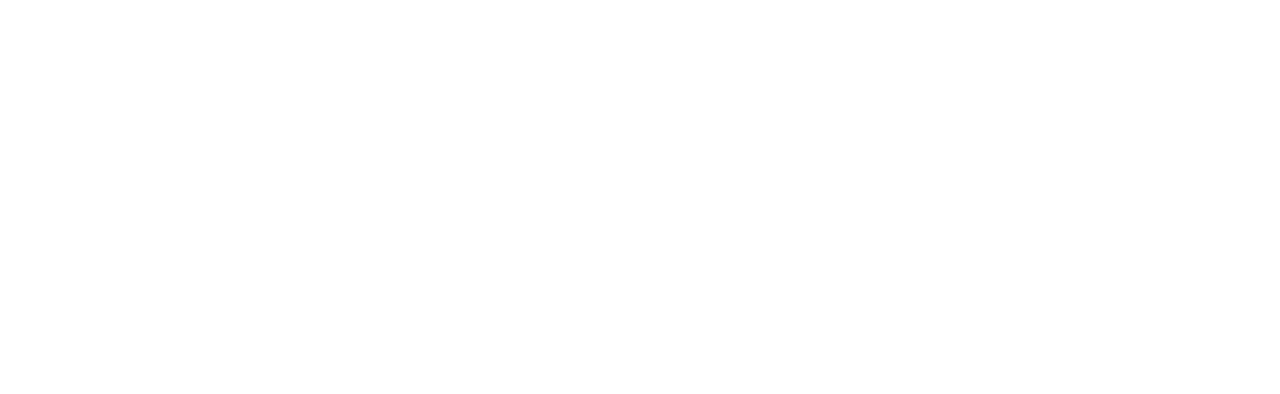
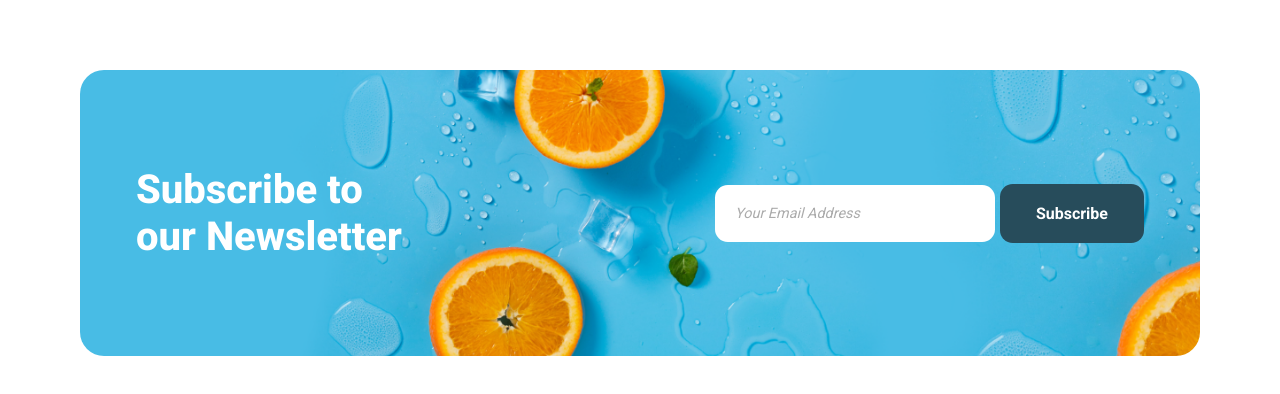
Before and after one commit to Pawlaczenko/organick, a React (Vite) app: page / in a window 1280 px wide. Shown: the part 6367-6761 px from the top of the page. Before the commit the page ends 6437 px from the top, so only its background shows below. Built offline with nearby package versions, Linux system fonts and the light colour scheme.

Commit message:
Add Newsletter Component. Extract Overlay to seperate reusable mixin addColorOverlay. Add Input component. Add new BREAKPOINTS value.

```diff
--- a/src/components/Button/Button.tsx
+++ b/src/components/Button/Button.tsx
@@ -9,11 +9,11 @@
     font-family: var(--family-primary);
 
     width: fit-content;
-    padding: 2.5rem 4.5rem;
+    padding: var(--input-padding) 4.5rem;
     ${flexCenter};
     gap: 1rem;
 
-    border-radius: 1.6rem;
+    border-radius: var(--input-radius);
     border: none;
     background-color: var(--btn-color-back);
     color: var(--btn-color-text);
--- /dev/null
+++ b/src/components/Input/Input.tsx
@@ -0,0 +1,51 @@
+import React, { FC } from 'react'
+import styled from 'styled-components'
+
+interface IInputProps {
+    placeholder: string,
+    type?: React.HTMLInputTypeAttribute,
+    labelText?: string
+}
+
+const Input : FC<IInputProps> = (props) => {
+    return (
+        <StyledInputWrapper>
+            {
+                props.labelText && <StyledLabel>{props.labelText}</StyledLabel>
+            }
+            <StyledInput type={props.type || 'text'} placeholder={props.placeholder} />
+        </StyledInputWrapper>
+    )
+}
+
+const StyledInputWrapper = styled.label`
+
+`;
+
+const StyledLabel = styled.span`
+
+`;
+
+const StyledInput = styled.input`
+    padding: var(--input-padding);
+    width: 35rem;
+    border-radius: var(--input-radius);
+
+    background: white;
+    border: none;
+    color: var(--color-primary);
+    font-size: var(--fs-paragraph);
+    font-family: var(--family-primary);
+
+    &::placeholder {
+        color: #ABABAB;
+        font-style: italic;
+    }
+
+    &:focus {
+        outline: 2px solid var(--color-primary);
+    }
+`;
+
+
+export default Input
--- a/src/components/OfferWindow/OfferWindow.tsx
+++ b/src/components/OfferWindow/OfferWindow.tsx
@@ -1,8 +1,8 @@
-import React, { FC } from 'react'
+import { FC } from 'react'
 import styled from 'styled-components'
 import { BREAKPOINTS } from '../../styles/variables'
-import { flexCenter } from '../../styles/mixins'
 import Heading, { HeadingLevel, HeadingType } from '../Heading/Heading'
+import { addColorOverlay } from '../../styles/mixins'
 
 interface IOfferWindowProps {
     text: string,
@@ -12,7 +12,7 @@
 }
 
 const OfferWindow : FC<IOfferWindowProps> = ({text,upperText,variant,backgroundImage}) => {
-    const headingType : HeadingType = variant === 'dark' ? 'primary' : 'white';
+    const headingType : HeadingType = variant === 'dark' ? 'white' : 'primary';
     return (
         <StyledOfferWindow overlayType={variant} backImgUrl={backgroundImage}>
             <Heading upperText={upperText} level={HeadingLevel.h3} type={headingType}>{text}</Heading>
@@ -36,11 +36,7 @@
 
     @media only screen and (${BREAKPOINTS.burger}){
         & > * {width: 100%;}
-
-        --overlay-color: ${(props) => props.overlayType==='dark' ? "rgba(255,255,255,.6)" : "rgba(0,0,0,.4)"};
-        background:
-            linear-gradient(180deg, var(--overlay-color) 0%, var(--overlay-color) 100%),
-            var(--offer-background);
+        ${(props) => addColorOverlay(props.overlayType,'var(--offer-background)')};
     }
 `;
 
--- /dev/null
+++ b/src/components/Sections/Newsletter/Newsletter.tsx
@@ -0,0 +1,64 @@
+import { FC } from 'react'
+import styled from 'styled-components'
+import Section from '../../../layout/Section';
+import NewsletterBackground from '../../../assets/images/newsletter-background.png';
+import Heading, { HeadingLevel, StyledHeading } from '../../Heading/Heading';
+import Button from '../../Button/Button';
+import Input from '../../Input/Input';
+import { BREAKPOINTS } from '../../../styles/variables';
+import { addColorOverlay, flexCenter } from '../../../styles/mixins';
+
+const Newsletter : FC = () => {
+    return (
+        <NewsletterWrapper>
+            <StyledNewsletter>
+                <Heading level={HeadingLevel.h2} type='white'>Subscribe to <br /> our Newsletter</Heading>
+                <StyledNewsletterForm method='POST'>
+                    <Input placeholder="Your Email Address" type='email'/>
+                    <Button buttonType='default'>Subscribe</Button>
+                </StyledNewsletterForm>
+            </StyledNewsletter>
+        </NewsletterWrapper>
+    )
+}
+
+const NewsletterWrapper = styled(Section)`
+    padding-bottom: var(--section-padding);
+`;
+
+
+const StyledNewsletter = styled.div`
+    --background: url(${NewsletterBackground}) bottom / cover no-repeat;
+    background: var(--background);
+    border-radius: 3rem;
+
+    display: flex;
+    align-items: center;
+    justify-content: space-between;
+    gap: .6rem;
+    flex-wrap: wrap;
+    padding: 12rem 7rem;
+
+    & > ${StyledHeading} {
+        flex: 1;
+    }
+
+    @media only screen and (${BREAKPOINTS.big}){
+        flex-direction: column;
+        padding: 8rem 3rem;
+        text-align: center;
+
+        & > ${StyledHeading} {
+            margin-bottom: 4rem;
+        }
+        ${addColorOverlay('dark','var(--background)')};
+    }
+`;
+
+const StyledNewsletterForm = styled.form`
+    ${flexCenter}
+    flex-wrap: wrap;
+    gap: .6rem;
+`;
+
+export default Newsletter
--- a/src/components/Sections/OffersSection/OffersSection.tsx
+++ b/src/components/Sections/OffersSection/OffersSection.tsx
@@ -2,17 +2,15 @@
 import styled from 'styled-components'
 import Section from '../../../layout/Section';
 import OfferWindow from '../../OfferWindow/OfferWindow';
-import Heading, { HeadingLevel } from '../../Heading/Heading';
 import offer_1 from '../../../assets/images/offer-1.jpg';
 import offer_2 from '../../../assets/images/offer-2.jpg';
-import { BREAKPOINTS } from '../../../styles/variables';
 
 const OffersSection : FC = () => {
     return (
         <OffersSectionWrapper>
             <StyledOffersSection>
-                <OfferWindow backgroundImage={offer_1} text='Get Garden Fresh Fruits' upperText='Natural!!' variant='light' />
-                <OfferWindow backgroundImage={offer_2} text='Get 10% off on Vegetables' upperText='Offer!!' variant='dark' />
+                <OfferWindow backgroundImage={offer_1} text='Get Garden Fresh Fruits' upperText='Natural!!' variant='dark' />
+                <OfferWindow backgroundImage={offer_2} text='Get 10% off on Vegetables' upperText='Offer!!' variant='light' />
             </StyledOffersSection>
         </OffersSectionWrapper>
     )
--- a/src/routes/root.tsx
+++ b/src/routes/root.tsx
@@ -1,11 +1,13 @@
 import { Outlet } from "react-router-dom";
 import Header from "../components/Sections/Header/Header";
+import Newsletter from "../components/Sections/Newsletter/Newsletter";
 
 export default function Root() {
     return(
         <div>
             <Header />
             <Outlet />
+            <Newsletter />
         </div>
     )
 }
--- a/src/styles/mixins.tsx
+++ b/src/styles/mixins.tsx
@@ -17,3 +17,12 @@
     align-items: center;
     justify-content: flex-start;
 `;
+
+export const addColorOverlay = (type:'dark' | 'light', background: string) => {
+    return css`
+        --overlay-color: ${type==='dark' ? "rgba(0,0,0,.4)" : "rgba(255,255,255,.6)"};
+        background:
+            linear-gradient(180deg, var(--overlay-color) 0%, var(--overlay-color) 100%),
+            ${background};
+    `
+}
--- a/src/styles/variables.tsx
+++ b/src/styles/variables.tsx
@@ -3,6 +3,7 @@
 
 export const BREAKPOINTS = {
     remToggle: "max-width:93.75em",
+    big: "max-width: 910px",
     burger: "max-width: 750px",
     small: "max-width: 500px"
 }
@@ -49,6 +50,8 @@
             --section-padding: 9.5rem;
         }
 
+        --input-radius: 1.6rem;
+        --input-padding: 2.5rem;
 
         //BORDERS
         --border-thin: .1rem solid #E0E0E0;
```
